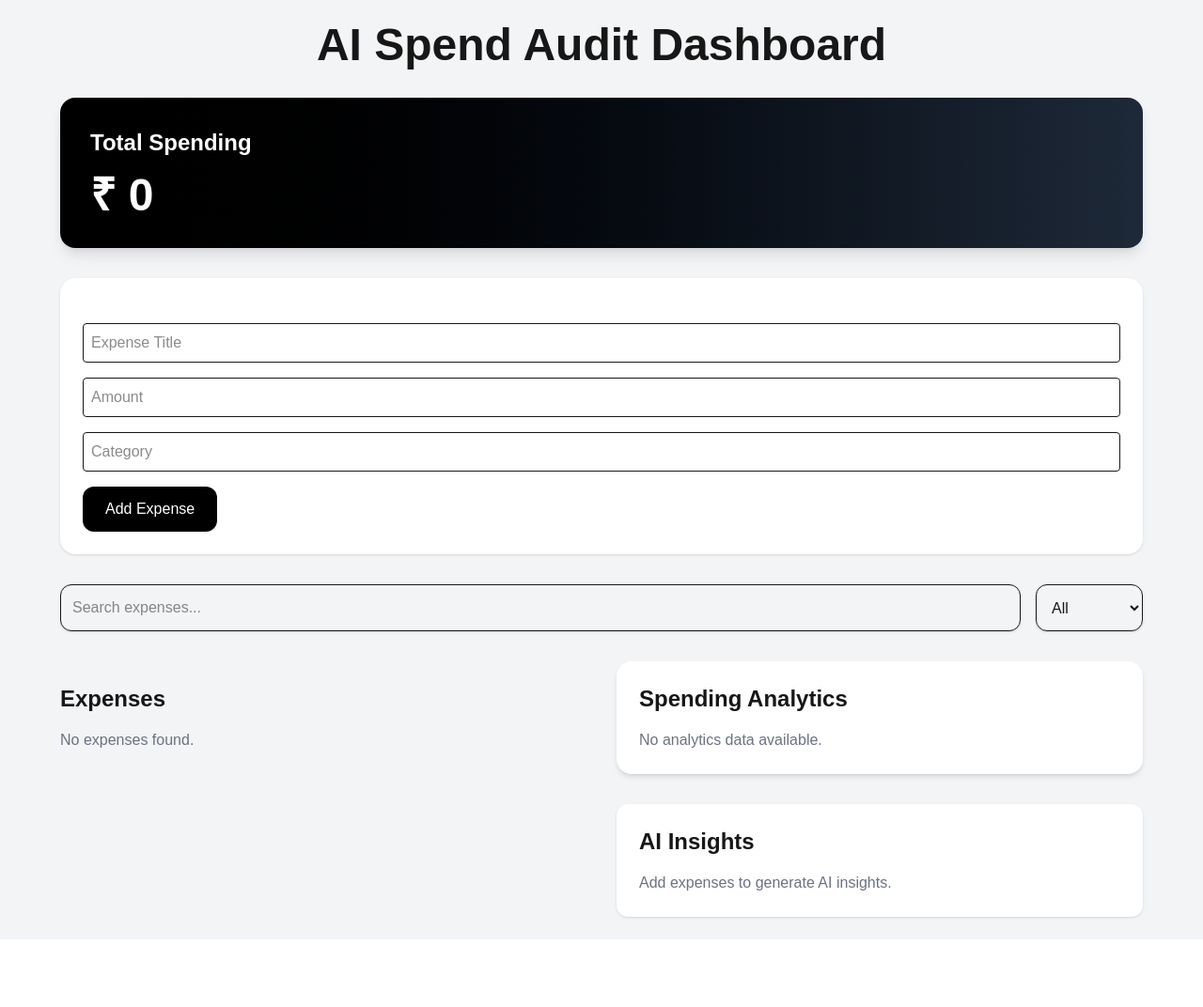
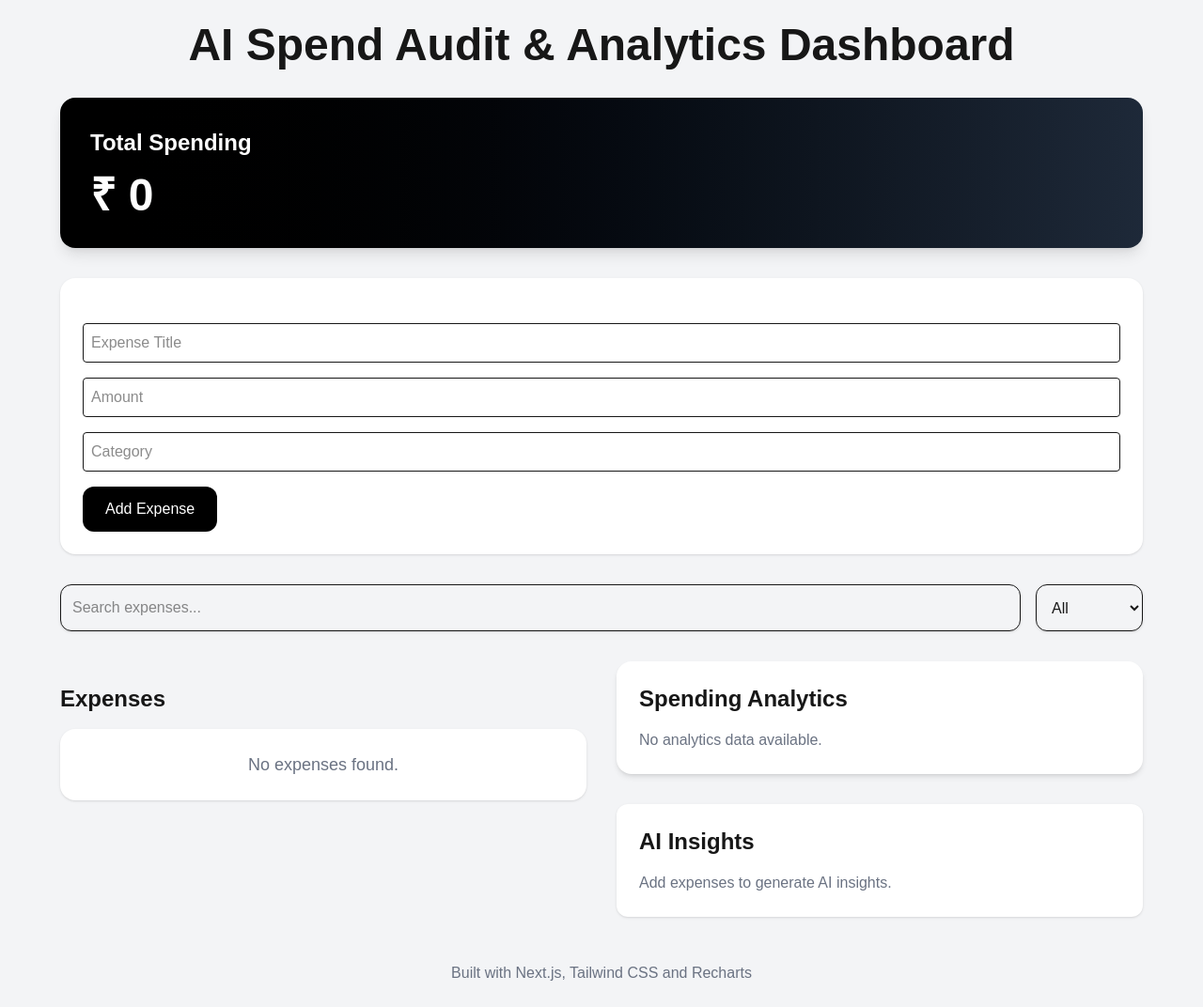
Before and after one commit to Aanya2806/ai-spend-audit, a Next.js app: page / in a window 1280 px wide. Shown: the whole page at 94% size. Before the commit the page ends 1000 px from the top, so only its background shows below. Built offline with nearby package versions, Linux system fonts and the light colour scheme.

Commit message:
Finalized AI spend audit dashboard project

```diff
--- a/app/components/ExpenseList.tsx
+++ b/app/components/ExpenseList.tsx
@@ -18,26 +18,34 @@ export default function ExpenseList({
 
       <div className="space-y-4">
         {expenses.length === 0 ? (
-          <p className="text-gray-500">
+          <div className="bg-white p-6 rounded-2xl shadow text-center">
+            <p className="text-gray-500 text-lg">
               No expenses found.
             </p>
+          </div>
         ) : (
           expenses.map((expense) => (
             <div
               key={expense.id}
               className="bg-white border p-5 rounded-2xl shadow-md hover:shadow-lg transition"
             >
+              <div className="flex justify-between items-center">
+                <div>
                   <h3 className="font-semibold text-lg">
                     {expense.title}
                   </h3>
 
-              <p className="mt-1">
+                  <p className="text-sm text-gray-500 mt-1">
+                    {expense.category}
+                  </p>
+                </div>
+
+                <div>
+                  <p className="text-xl font-bold">
                     ₹ {expense.amount}
                   </p>
-
-              <p className="text-sm text-gray-500">
-                {expense.category}
-              </p>
+                </div>
+              </div>
             </div>
           ))
         )}
--- a/app/page.tsx
+++ b/app/page.tsx
@@ -90,7 +90,7 @@ export default function Home() {
   <main className="min-h-screen bg-gray-100 p-6">
     <div className="max-w-6xl mx-auto">
       <h1 className="text-5xl font-bold mb-8 text-center">
-        AI Spend Audit Dashboard
+       AI Spend Audit & Analytics Dashboard
       </h1>
 
       <div className="bg-gradient-to-r from-black to-gray-800 text-white p-8 rounded-2xl mb-8 shadow-lg">
@@ -173,6 +173,9 @@ export default function Home() {
         </div>
       </div>
     </div>
+    <footer className="text-center mt-12 text-gray-500">
+      Built with Next.js, Tailwind CSS and Recharts
+    </footer>
   </main>
 );
 }
```
Also changed, not shown: 1 other file (tests, documents, lock files or other folders). Lines whose indentation alone changed are shown as unchanged.
